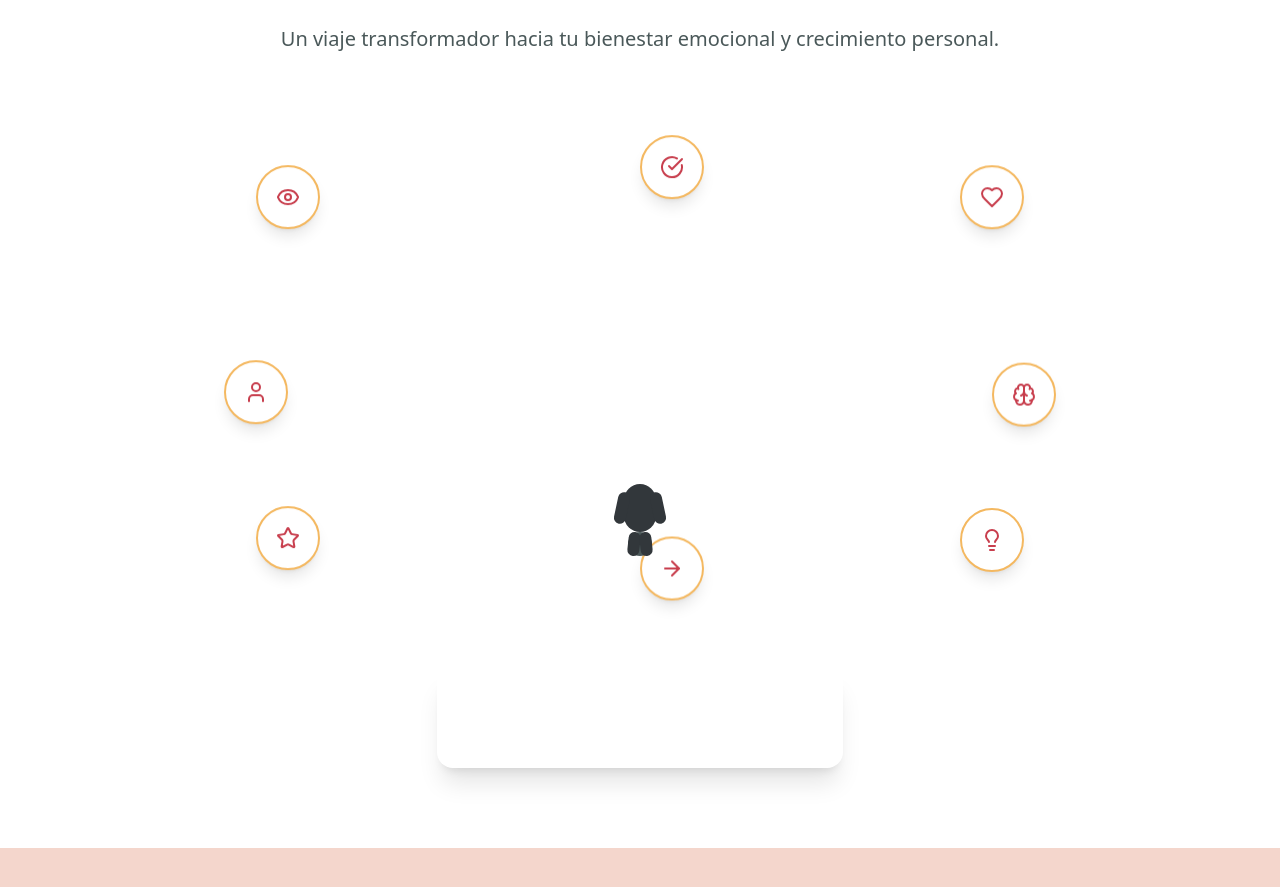
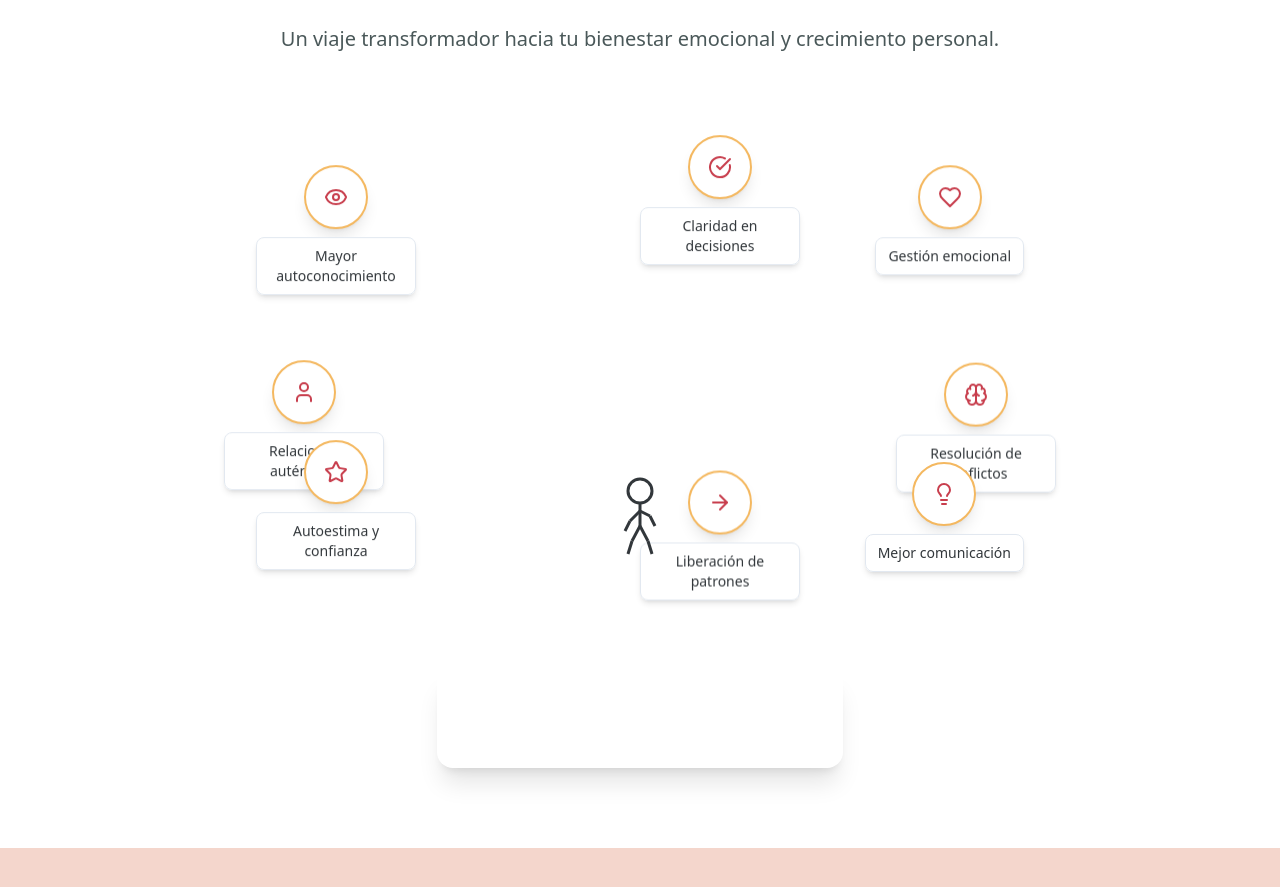
Before and after one commit to NicolauGT/zareak.com, a React (Vite) app: page / in a window 1280 px wide. Shown: the part 2420-3307 px from the top of the page. Built offline with nearby package versions, Linux system fonts and the light colour scheme.

Commit message:
Refactor: Show benefits without hover, use image style
Modified the Benefits section to display benefit details without requiring hover interaction and updated the person illustration to match the provided image style.

```diff
--- a/src/components/Benefits.tsx
+++ b/src/components/Benefits.tsx
@@ -57,40 +57,58 @@ const Benefits = () => {
             <div className="w-full h-full bg-gradient-to-t from-golden/40 via-golden/20 to-transparent rounded-t-full"></div>
           </div>
 
-          {/* Figura de la persona caminando (usando formas SVG simples) */}
+          {/* Figura de la persona en estilo modernista de líneas */}
           <div className="absolute bottom-16 left-1/2 transform -translate-x-1/2 z-20">
-            <div className="relative">
-              {/* Cuerpo */}
-              <div className="w-8 h-12 bg-dark-gray rounded-full mb-2"></div>
+            <svg width="60" height="80" viewBox="0 0 60 80" className="text-dark-gray">
               {/* Cabeza */}
-              <div className="w-6 h-6 bg-medium-gray rounded-full mx-auto -mt-2"></div>
-              {/* Brazos en movimiento */}
-              <div className="absolute top-2 -left-2 w-3 h-8 bg-dark-gray rounded-full transform rotate-12"></div>
-              <div className="absolute top-2 -right-2 w-3 h-8 bg-dark-gray rounded-full transform -rotate-12"></div>
-              {/* Piernas */}
-              <div className="absolute bottom-0 left-1 w-3 h-6 bg-dark-gray rounded-full transform rotate-6"></div>
-              <div className="absolute bottom-0 right-1 w-3 h-6 bg-dark-gray rounded-full transform -rotate-6"></div>
-            </div>
+              <circle cx="30" cy="15" r="12" fill="none" stroke="currentColor" strokeWidth="3"/>
+
+              {/* Torso */}
+              <line x1="30" y1="27" x2="30" y2="50" stroke="currentColor" strokeWidth="3"/>
+
+              {/* Brazo izquierdo en movimiento */}
+              <line x1="30" y1="35" x2="20" y2="45" stroke="currentColor" strokeWidth="3"/>
+              <line x1="20" y1="45" x2="15" y2="55" stroke="currentColor" strokeWidth="3"/>
+
+              {/* Brazo derecho en movimiento */}
+              <line x1="30" y1="35" x2="40" y2="40" stroke="currentColor" strokeWidth="3"/>
+              <line x1="40" y1="40" x2="45" y2="50" stroke="currentColor" strokeWidth="3"/>
+
+              {/* Pierna izquierda */}
+              <line x1="30" y1="50" x2="22" y2="65" stroke="currentColor" strokeWidth="3"/>
+              <line x1="22" y1="65" x2="18" y2="78" stroke="currentColor" strokeWidth="3"/>
+
+              {/* Pierna derecha */}
+              <line x1="30" y1="50" x2="38" y2="65" stroke="currentColor" strokeWidth="3"/>
+              <line x1="38" y1="65" x2="42" y2="78" stroke="currentColor" strokeWidth="3"/>
+            </svg>
           </div>
 
           {/* Beneficios flotantes alrededor */}
           {benefits.map((benefit, index) => (
             <div
               key={index}
-              className={`${getPositionClasses(benefit.position)} group cursor-pointer`}
+              className={`${getPositionClasses(benefit.position)} group`}
               style={{
                 animation: `float ${3 + (index * 0.5)}s ease-in-out infinite`,
                 animationDelay: `${index * 0.2}s`
               }}
             >
-              <div className="relative">
+              <div className="relative flex flex-col items-center">
                 {/* Círculo del beneficio */}
-                <div className="w-12 h-12 md:w-16 md:h-16 bg-white border-2 border-golden rounded-full flex items-center justify-center shadow-lg group-hover:shadow-xl transition-all duration-300 group-hover:scale-110">
+                <div className="w-12 h-12 md:w-16 md:h-16 bg-white border-2 border-golden rounded-full flex items-center justify-center shadow-lg transition-all duration-300 hover:scale-110 mb-2">
                   <benefit.icon className="w-5 h-5 md:w-6 md:h-6 text-red-accent" />
                 </div>
 
+                {/* Texto del beneficio siempre visible */}
+                <div className="bg-white/90 backdrop-blur-sm border border-golden/30 rounded-lg px-3 py-2 shadow-md max-w-32 md:max-w-40">
+                  <p className="text-xs md:text-sm font-medium text-dark-gray text-center leading-tight">
+                    {benefit.text}
+                  </p>
+                </div>
+
                 {/* Línea conectora */}
-                <div className="absolute top-1/2 left-1/2 w-16 md:w-24 h-0.5 bg-golden/50 transform -translate-y-1/2 origin-left"
+                <div className="absolute top-6 md:top-8 left-1/2 w-8 md:w-12 h-0.5 bg-golden/50 transform -translate-x-1/2 -translate-y-1/2"
                      style={{
                        transform: `translate(-50%, -50%) rotate(${
                          benefit.position.includes('left') ? '45deg' :
@@ -98,14 +116,6 @@ const Benefits = () => {
                          benefit.position.includes('top') ? '90deg' : '-90deg'
                        })`
                      }}>
-                </div>
-
-                {/* Tooltip con el texto */}
-                <div className="absolute bottom-full left-1/2 transform -translate-x-1/2 mb-2 opacity-0 group-hover:opacity-100 transition-opacity duration-300 pointer-events-none">
-                  <div className="bg-dark-gray text-white px-3 py-1 rounded-lg text-sm whitespace-nowrap">
-                    {benefit.text}
-                    <div className="absolute top-full left-1/2 transform -translate-x-1/2 w-0 h-0 border-l-4 border-r-4 border-t-4 border-transparent border-t-dark-gray"></div>
-                  </div>
                 </div>
               </div>
             </div>
```
